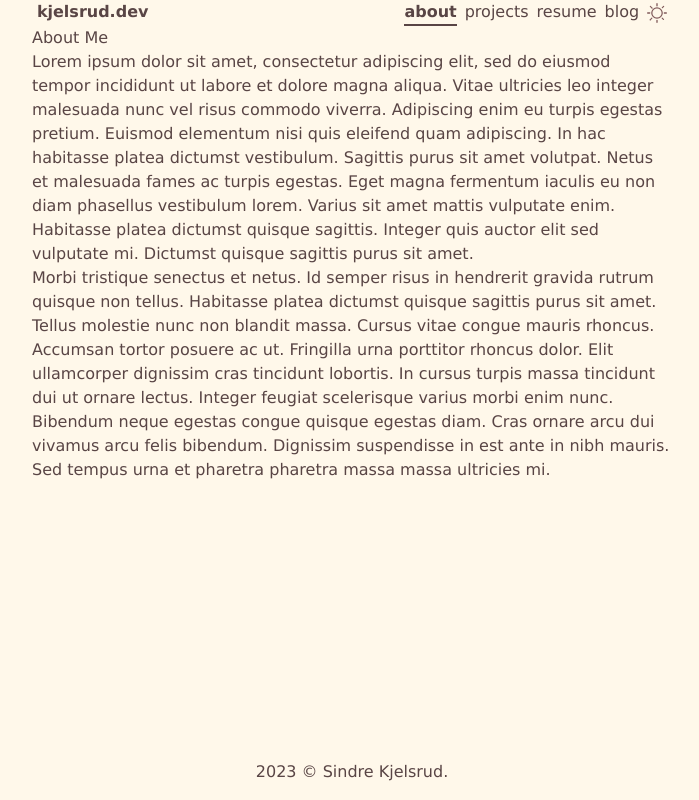
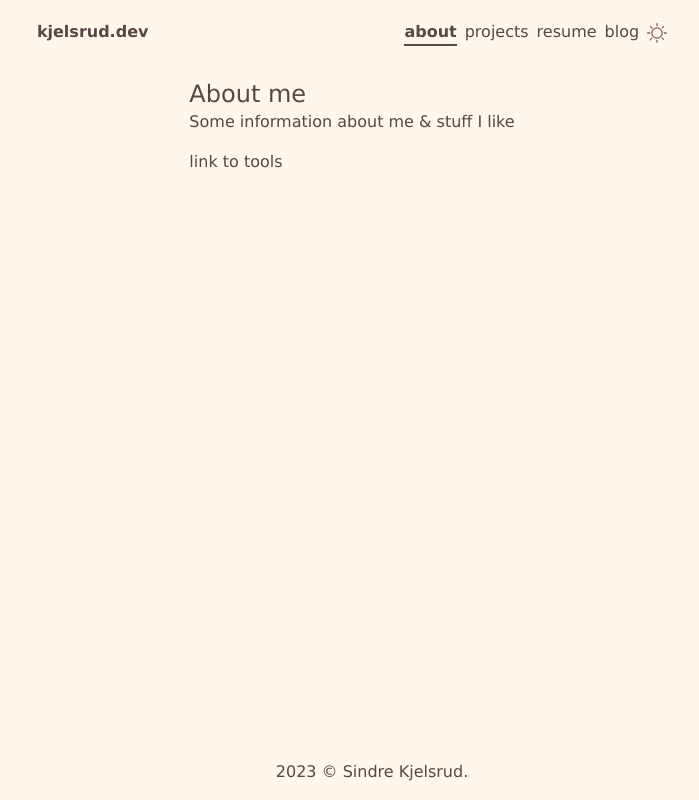
Before and after one commit to SindreKjelsrud/kjelsrud.dev, an Astro site: page /about in a window 1280 px wide. Shown: the whole page, without its empty margins (288-987 px from the left). Built offline with nearby package versions, Linux system fonts and the light colour scheme; Astro itself is replaced by a stand-in of ours.

Commit message:
💄 fixed up a bit of styling on about- & blogpage

```diff
--- a/src/pages/about.astro
+++ b/src/pages/about.astro
@@ -11,30 +11,14 @@
 		<BaseHead title={SITE_TITLE} description={SITE_DESCRIPTION} />
 	</head>
 	<body>
-		<div class="flex flex-col fixed w-screen">
+		<div class="flex flex-col fixed w-screen p-5">
 			<Header title={SITE_TITLE} />
-			<main class="flex flex-col justify-center items-left mx-80">
-				<h1>About Me</h1>
-				<p>
-					Lorem ipsum dolor sit amet, consectetur adipiscing elit, sed do eiusmod tempor incididunt ut
-					labore et dolore magna aliqua. Vitae ultricies leo integer malesuada nunc vel risus commodo
-					viverra. Adipiscing enim eu turpis egestas pretium. Euismod elementum nisi quis eleifend quam
-					adipiscing. In hac habitasse platea dictumst vestibulum. Sagittis purus sit amet volutpat. Netus
-					et malesuada fames ac turpis egestas. Eget magna fermentum iaculis eu non diam phasellus
-					vestibulum lorem. Varius sit amet mattis vulputate enim. Habitasse platea dictumst quisque
-					sagittis. Integer quis auctor elit sed vulputate mi. Dictumst quisque sagittis purus sit amet.
-				</p>
-
-				<p>
-					Morbi tristique senectus et netus. Id semper risus in hendrerit gravida rutrum quisque non
-					tellus. Habitasse platea dictumst quisque sagittis purus sit amet. Tellus molestie nunc non
-					blandit massa. Cursus vitae congue mauris rhoncus. Accumsan tortor posuere ac ut. Fringilla urna
-					porttitor rhoncus dolor. Elit ullamcorper dignissim cras tincidunt lobortis. In cursus turpis
-					massa tincidunt dui ut ornare lectus. Integer feugiat scelerisque varius morbi enim nunc.
-					Bibendum neque egestas congue quisque egestas diam. Cras ornare arcu dui vivamus arcu felis
-					bibendum. Dignissim suspendisse in est ante in nibh mauris. Sed tempus urna et pharetra pharetra
-					massa massa ultricies mi.
-				</p>
+			<main class="flex flex-col justify-center items-left mx-auto mt-8">
+				<h1 class="text-2xl">About me</h1>
+                <p>Some information about me & stuff I like</p>
+				<div class="mt-4">
+					<a href="/tools">link to tools</a>
+				</div>
 			</main>
 			<Footer />
 		</div>
--- a/src/pages/blog/index.astro
+++ b/src/pages/blog/index.astro
@@ -34,10 +34,11 @@
 		</style>
 	</head>
 	<body>
-		<div class="flex flex-col fixed w-screen">
+		<div class="flex flex-col fixed w-screen p-5">
 			<Header />
-			<main class="flex flex-col justify-center items-left mx-80">
-				<section>
+			<main class="flex flex-col justify-center items-left mx-auto mt-8">
+				<h1 class="text-2xl">Blog posts</h1>
+				<section class="mt-4">
 					<ul>
 						{
 							posts.map((post) => (
```
